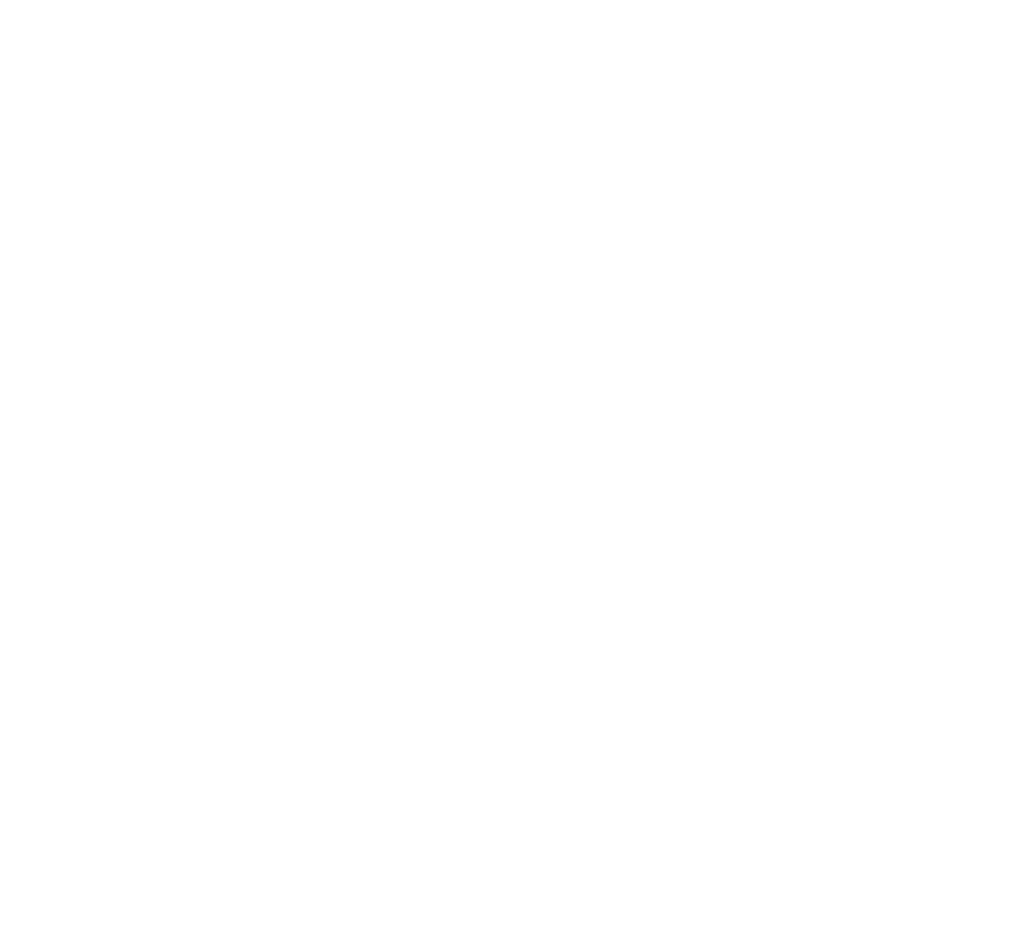
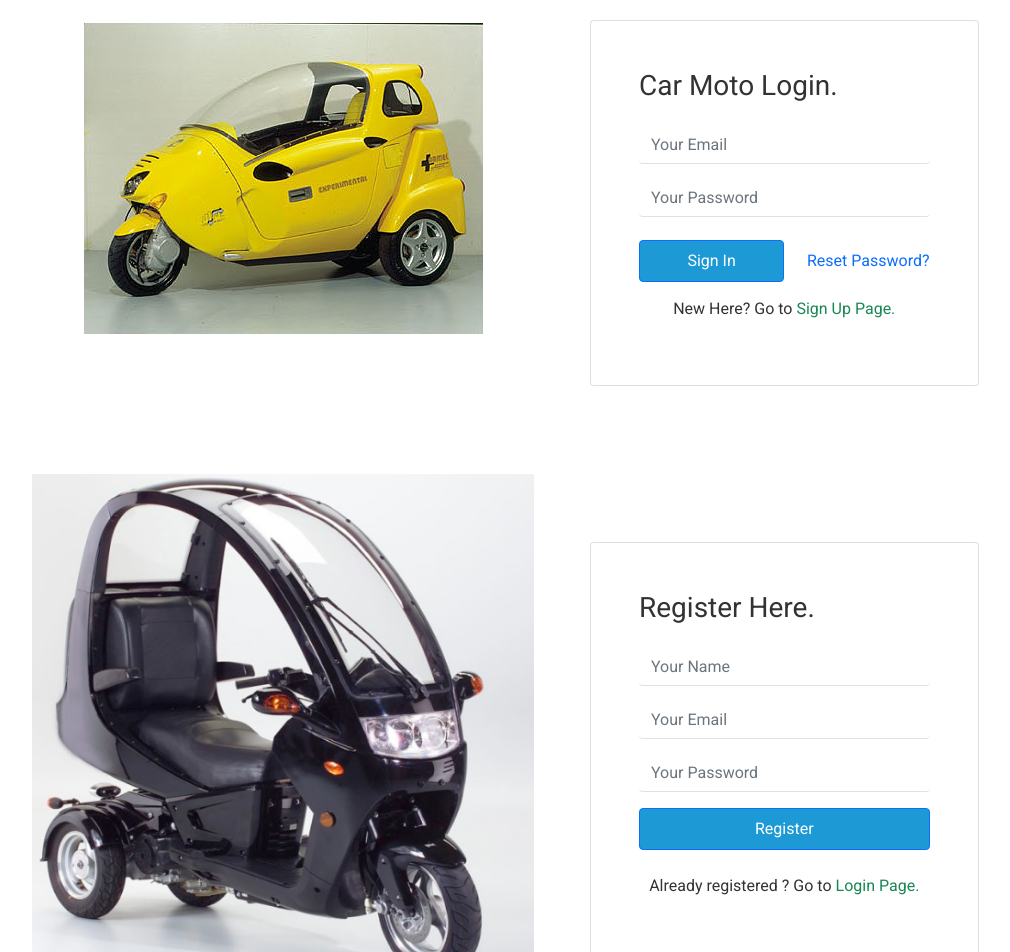
Before and after one commit to niloydey1971/-warehouse-management-client-side, a React (Create React App) app: page / in a window 1280 px wide. Shown: the part 680-1632 px from the top of the page, without its empty margins (78-1088 px from the left). Before the commit the page ends 800 px from the top, so only its background shows below. Built offline with nearby package versions, Linux system fonts and the light colour scheme.

Commit message:
login, signup page UI done

```diff
--- a/src/App.js
+++ b/src/App.js
@@ -7,6 +7,8 @@ import 'bootstrap/dist/css/bootstrap.min.css';
 import CarsMenu from './components/CarsMenu';
 import './css/style.css'
 import Home from './components/Home';
+import Login from './components/Login';
+import Signup from './components/Signup';
 
 
 function App() {
@@ -15,6 +17,8 @@ function App() {
     <div>
       <CarsMenu></CarsMenu>
       <Home></Home>
+      <Login></Login>
+      <Signup></Signup>
     </div>
   );
 }
--- /dev/null
+++ b/src/components/Login.js
@@ -0,0 +1,56 @@
+import React, { useState } from 'react';
+import { Card, Col, Container, Form, FormControl, Row } from 'react-bootstrap';
+import { Link } from 'react-router-dom';
+import carlogin from '../images/carlogin.jpg'
+
+const Login = () => {
+    const [email, setEmail] = useState('')
+    const [pass, setPass] = useState('')
+    return (
+        <Container>
+
+
+            <Row className='mx-auto my-5 d-flex justify-content-between align-items-center text-center gap-3'>
+                <Col sm='6' className=' text-center'>
+                    <div className='login-text my-4'>
+                        <img className='img-fluid p-3' src={carlogin} alt='Car moto Login' />
+
+
+
+                    </div>
+                </Col>
+
+                <Col sm>
+                    <Card className='p-5 mt-5 w-75'>
+                        <h2 className='fs-3 text-start'>Car Moto Login.</h2>
+
+                        <form>
+                            <Form.Control className='mt-3 border-0 border-bottom' onBlur={(e) => setEmail(e.target.value)} type="email" name="email" placeholder="Your Email" required>
+
+                            </Form.Control>
+                            <FormControl className='mt-3 border-0 border-bottom' onBlur={(e) => setPass(e.target.value)} type="password" name="password" placeholder="Your Password" required />
+
+                            <div className='mt-3 d-flex flex-wrap-reverse align-items-center justify-content-between'>
+
+                                <input type="submit" value="Sign In" className="btn btn-primary w-50 p-2 " style={{ backgroundColor: "#1D9AD6" }}></input>
+                                <p className='text-primary pt-3 pe-auto'>Reset Password?</p>
+
+
+                            </div>
+                            {/* <p className='mt-2 text-danger fw-6'>{error?.message}</p> */}
+
+                        </form>
+
+
+                        <p className='mt-2 mx-auto fs-6'>New Here? Go to  <Link className='text-success text-decoration-none' to='/signup'>Sign Up Page.</Link></p>
+
+
+                    </Card>
+                </Col>
+            </Row>
+
+        </Container>
+    );
+};
+
+export default Login;
--- /dev/null
+++ b/src/components/Signup.js
@@ -0,0 +1,60 @@
+import React, { useState } from 'react';
+import { Card, Col, Container, Form, FormControl, Row } from 'react-bootstrap';
+import { Link } from 'react-router-dom';
+import carsignup from '../images/carsignin.jpg'
+
+const Signup = () => {
+    const [name, setName] = useState('')
+    const [email, setEmail] = useState('')
+    const [pass, setPass] = useState('')
+    return (
+        <Container>
+
+
+            <Row className='mx-auto my-5 d-flex justify-content-between align-items-center text-center gap-3'>
+                <Col sm='6' className=' text-center'>
+                    <div className='login-text my-4'>
+                        <img className='img-fluid p-3' src={carsignup} alt='Car moto Signup' />
+
+
+
+                    </div>
+                </Col>
+
+                <Col sm>
+                    <Card className='p-5 mt-5 w-75'>
+                        <h2 className='fs-3 text-start'>Register Here.</h2>
+
+                        <form>
+                            <Form.Control className='mt-3 border-0 border-bottom' onBlur={(e) => setName(e.target.value)} type="text" name="name" placeholder="Your Name" required>
+
+                            </Form.Control>
+                            <Form.Control className='mt-3 border-0 border-bottom' onBlur={(e) => setEmail(e.target.value)} type="email" name="email" placeholder="Your Email" required>
+
+                            </Form.Control>
+                            <FormControl className='mt-3 border-0 border-bottom' onBlur={(e) => setPass(e.target.value)} type="password" name="password" placeholder="Your Password" required />
+
+
+
+                                <input type="submit" value="Register" className="btn btn-primary w-100 my-3 p-2 " style={{ backgroundColor: "#1D9AD6" }}></input>
+
+
+
+
+                            {/* <p className='mt-2 text-danger fw-6'>{error?.message}</p> */}
+
+                        </form>
+
+
+                        <p className='mt-2 mx-auto fs-6'>Already registered ? Go to  <Link className='text-success text-decoration-none' to='/login'>Login Page.</Link></p>
+
+
+                    </Card>
+                </Col>
+            </Row>
+
+        </Container>
+    );
+};
+
+export default Signup;
```
Also changed, not shown: src/images/carlogin.jpg (added), src/images/carsignin.jpg (added).
